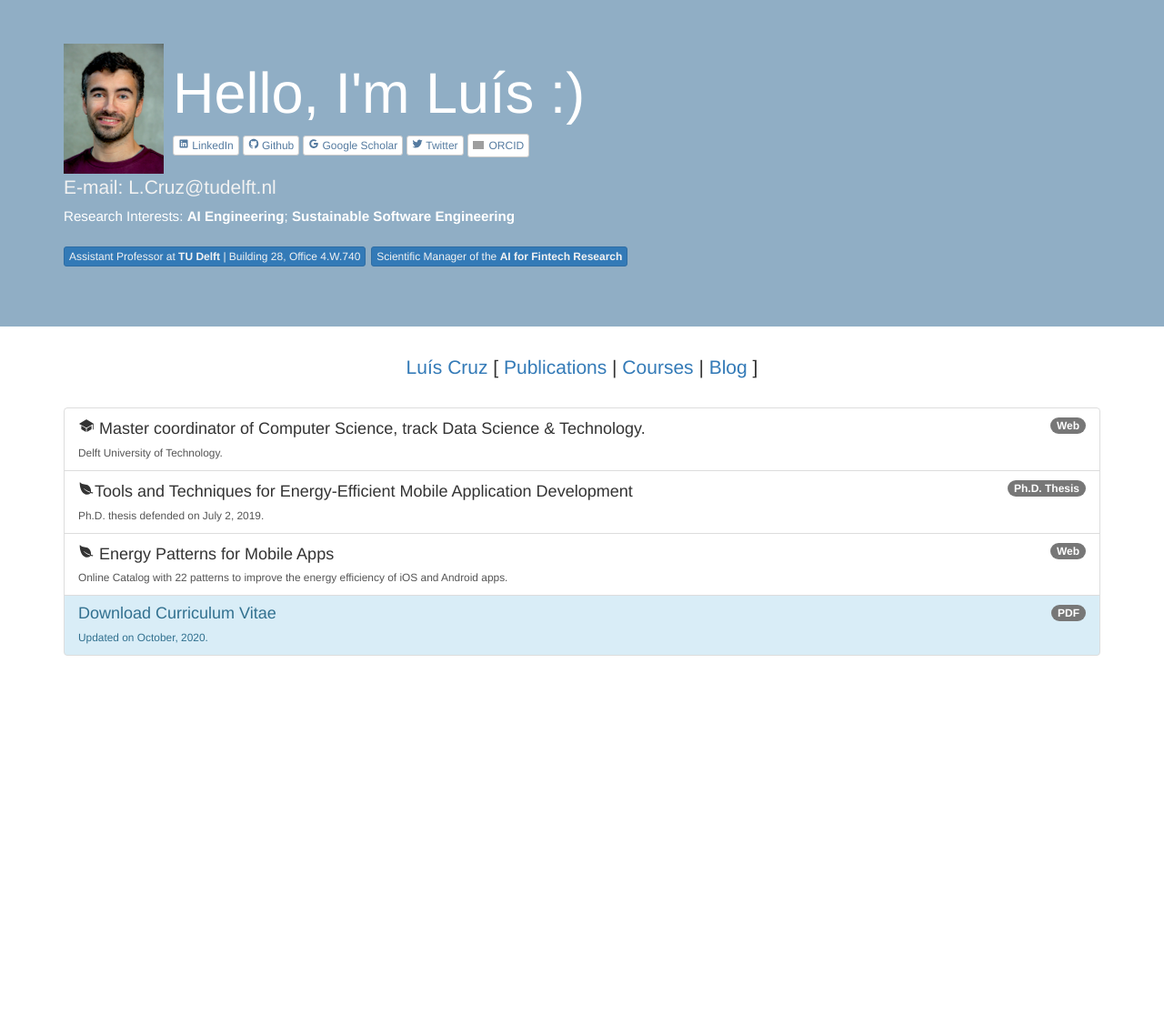
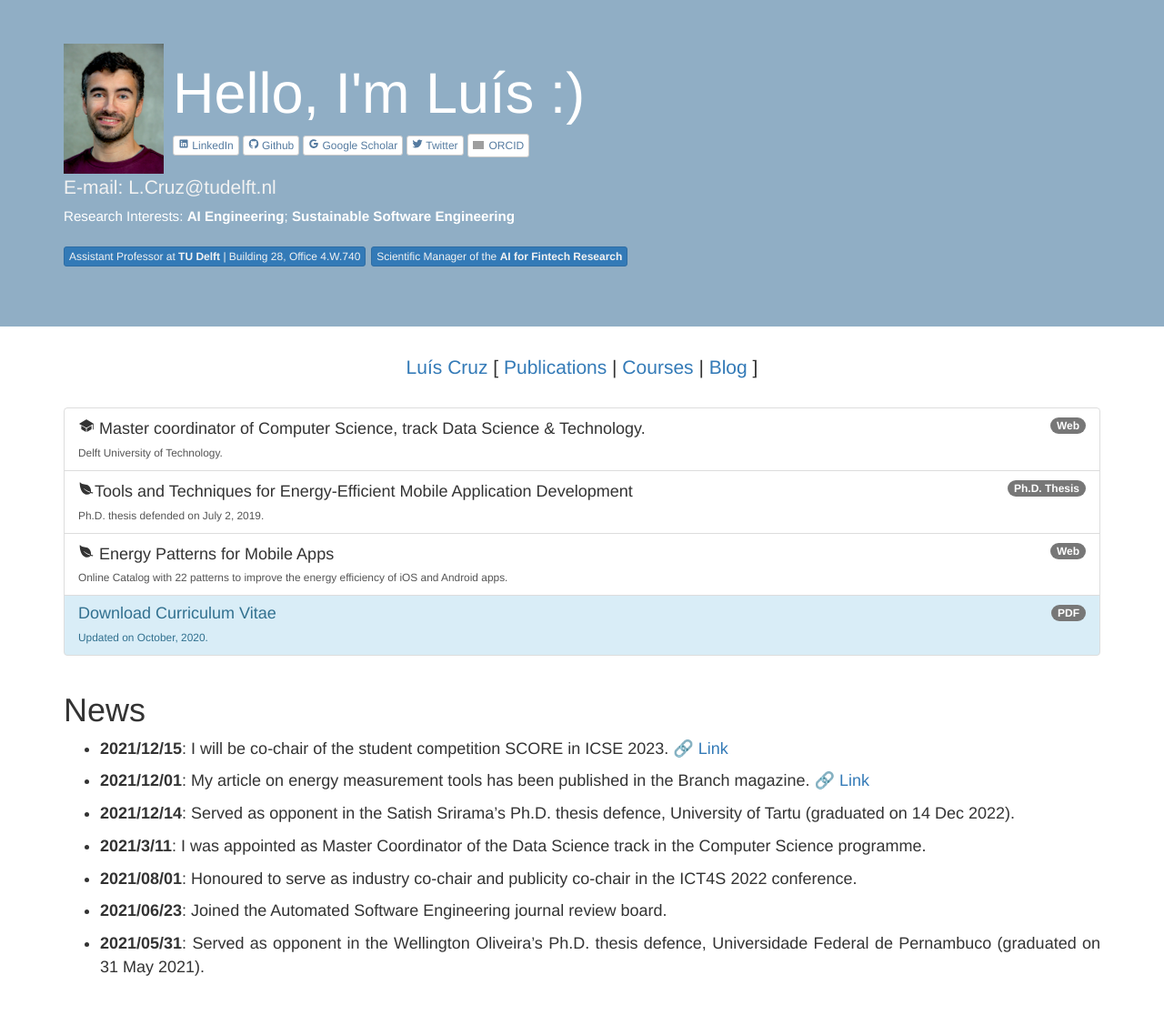
Before and after one commit to luiscruz/luiscruz.github.io, a Jekyll site: the page built from index.md, in a window 1280 px wide. Shown: the whole page at 91% size. Built offline with Jekyll 4.4.1, drawn with Linux system fonts in a browser that asks for light colours; nearby versions of some CDN libraries; before the commit the page ends 900 px from its top, so only the background shows below that; grey boxes are pictures that could not be loaded.

Commit message:
add updates/news to index

```diff
--- /dev/null
+++ b/_data/updates.yml
@@ -0,0 +1,16 @@
+- msg: "I will be co-chair of the student competition SCORE in ICSE 2023."
+  date: 2021/12/15
+  link: "https://conf.researchr.org/track/icse-2023/icse-2023-score-2023"
+- msg: "My article on energy measurement tools has been published in the Branch magazine."
+  date: 2021/12/01
+  link: "https://branch.climateaction.tech/issues/issue-3/green-software-development-is-the-only-software-development-we-need/"
+- msg: "Served as opponent in the Satish Srirama's Ph.D. thesis defence, University of Tartu (graduated on 14 Dec 2022)."
+  date: 2021/12/14
+- msg: "I was appointed as Master Coordinator of the Data Science track in the Computer Science programme."
+  date: 2021/3/11
+- msg: "Honoured to serve as industry co-chair and publicity co-chair in the ICT4S 2022 conference."
+  date: "2021/08/01"
+- msg: "Joined the Automated Software Engineering journal review board."
+  date: 2021/06/23
+- msg: "Served as opponent in the Wellington Oliveira's Ph.D. thesis defence, Universidade Federal de Pernambuco (graduated on 31 May 2021)."
+  date: "2021/05/31"
--- a/index.md
+++ b/index.md
@@ -73,8 +73,18 @@ layout: default
         </a>
       </div>
 
+
+</div>
+<div class="container" markdown="block">
+# News
+
+{% for update in site.data.updates %}
+- **{{update.date}}**: {{update.msg}}
+{%- if update.link %} [🔗 Link]({{update.link}}){%endif%}
+{%endfor%}
 </div>
 
+<br/>
 
 <!-- jQuery (necessary for Bootstrap's JavaScript plugins) -->
 <!-- <script src="https://code.jquery.com/jquery.js"></script> -->
```
